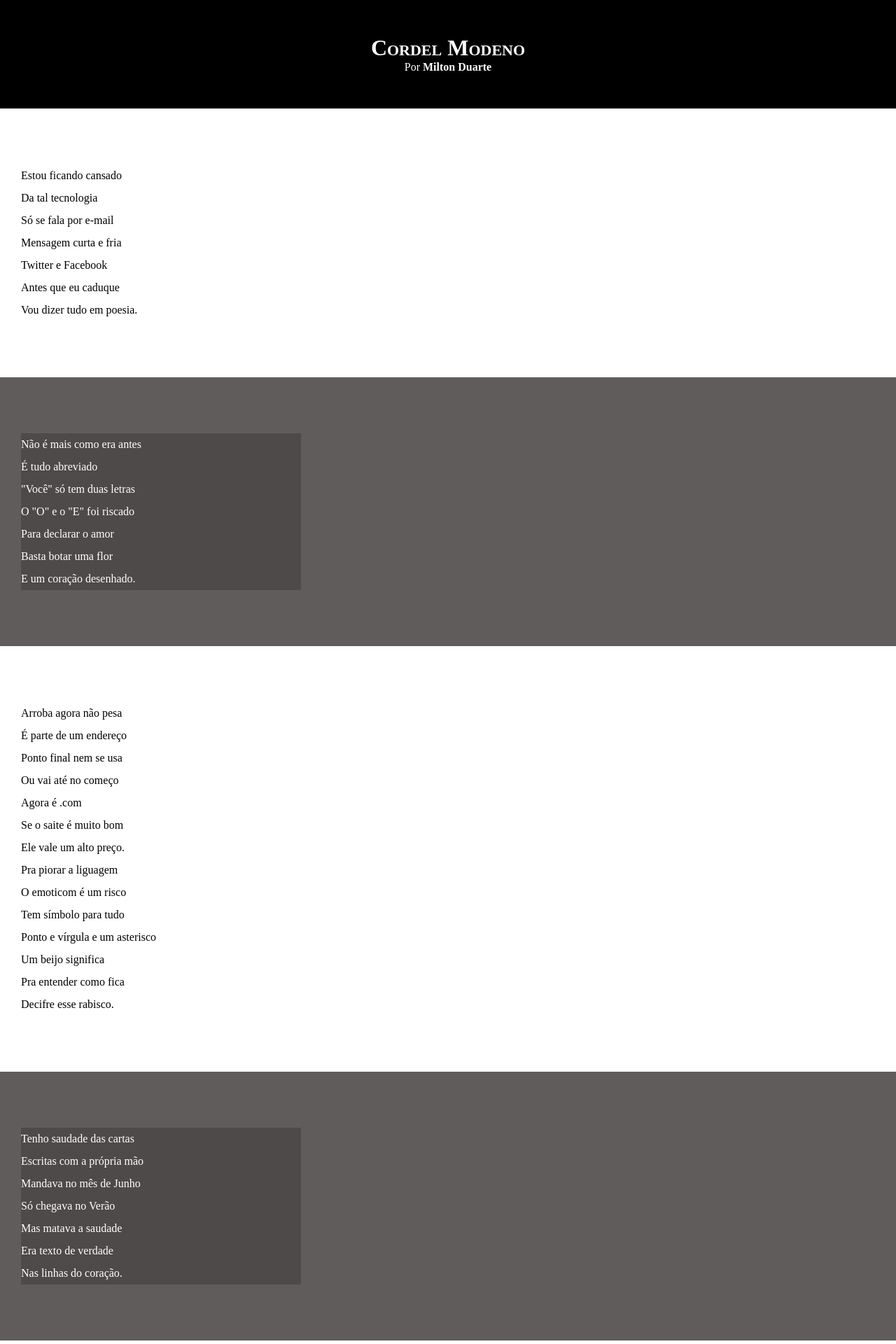
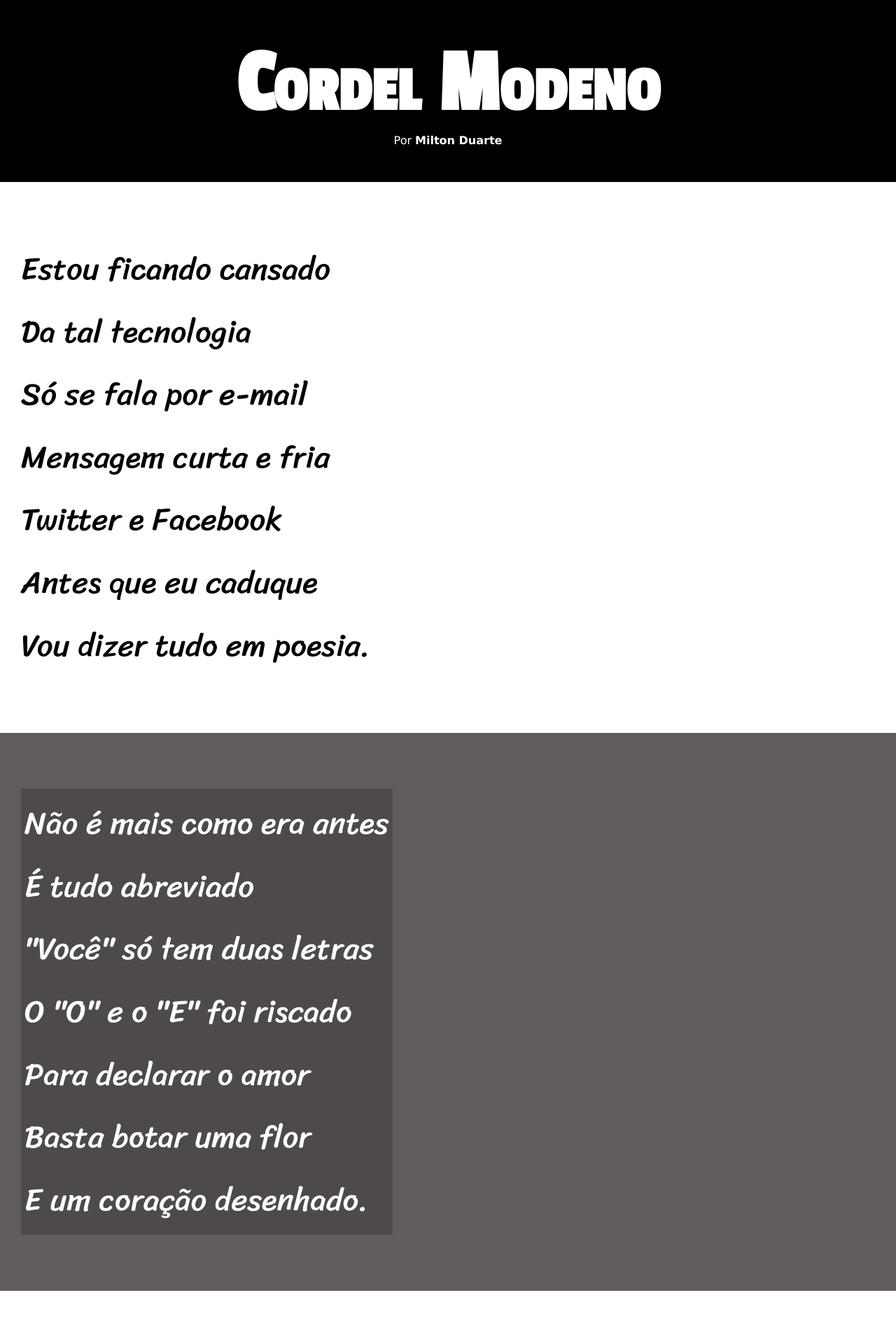
Before and after one commit to Kaiobrunoreis/html-css, a PHP site: page / in a window 1280 px wide. Shown: the top 1920 px of the page at 70% size. Run offline with PHP 8.4, Linux system fonts and the light colour scheme.

Commit message:
Update style.css

```diff
--- a/projeto-cordel/style.css
+++ b/projeto-cordel/style.css
@@ -1,13 +1,25 @@
 @charset "UTF-8";
+
+@import url('https://fonts.googleapis.com/css2?family=Passion+One&display=swap');
+
+@import url('https://fonts.googleapis.com/css2?family=Sriracha&display=swap');
+
+:root{
+    --fonte1: verdana, geneva, tahoma, sans-serif;
+    --fonte2: 'Passion One', cursive;
+    --fonte3: 'Sriracha', cursive;
+}
 
 *{
     margin: 0px;
     padding: 0px;
+    font-size: 1em;
 }
 
 html, body{
     min-height: 100vh;
     background-color: darkgray;
+    font-family: var(--fonte1);
 }
 header{
     background-color: black;
@@ -17,6 +29,8 @@ header{
 header > h1 {
     padding-top: 50px;
     font-variant: small-caps;
+    font-family: var(--fonte2);
+    font-size: 10vw;
 }
 header > p{
     padding-bottom: 50px;
@@ -34,6 +48,8 @@ section{
     padding-bottom: 10vh;
     line-height: 2em;
     padding-left: 30px;
+    font-family: var(--fonte3);
+    font-size: 3.5vw;
 }
 section.normal{
     background-color: white;
@@ -44,7 +60,8 @@ section.imagem{
     color: white;
 }
 section.imagem p{
-    width: 400px;
+   display: inline-block;
+   padding: 5px;
     background-color: rgba(0, 0, 0, 0.193);
 }
 footer{
```
